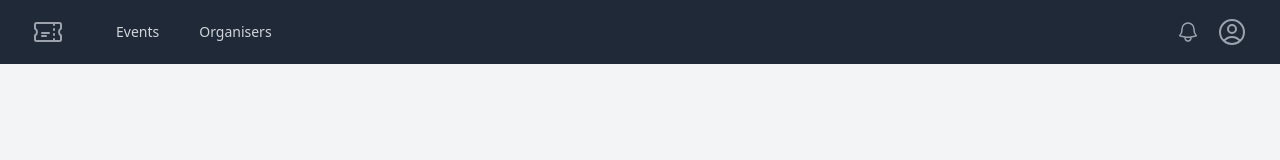
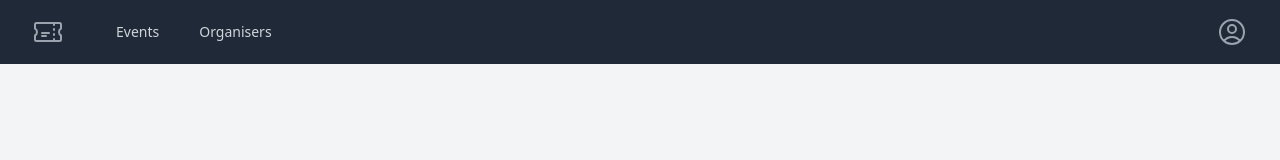
Before and after one commit to flaprimo/blockchain-developer-bootcamp-final-project, a Next.js app in the folder frontend/: page / in a window 1280 px wide. Shown: the top 160 px of the page. Built offline with nearby package versions, Linux system fonts and the light colour scheme.

Commit message:
set error message3

```diff
--- a/frontend/components/nav.js
+++ b/frontend/components/nav.js
@@ -90,13 +90,13 @@ const Nav = () => {
                 </div>
                 <div className="hidden md:block">
                   <div className="ml-4 flex items-center md:ml-6">
-                    <button
+                    {/* <button
                       type="button"
                       className="rounded-full bg-gray-800 p-1 text-gray-400 hover:text-white focus:outline-none focus:ring-2 focus:ring-white focus:ring-offset-2 focus:ring-offset-gray-800"
                     >
                       <span className="sr-only">View notifications</span>
                       <BellIcon className="h-6 w-6" aria-hidden="true" />
-                    </button>
+                    </button> */}
 
                     {/* Profile dropdown */}
                     <Menu as="div" className="relative ml-3">
@@ -181,7 +181,7 @@ const Nav = () => {
                 ))}
               </div>
               <div className="border-t border-gray-700 pt-4 pb-3">
-                {/* <div className="flex items-center px-5">
+                <div className="flex items-center px-5">
                   <div className="flex-shrink-0">
                     <UserCircleIcon
                       className="block h-10 w-10 text-gray-400 hover:text-white"
@@ -200,10 +200,10 @@ const Nav = () => {
                     type="button"
                     className="ml-auto flex-shrink-0 rounded-full bg-gray-800 p-1 text-gray-400 hover:text-white focus:outline-none focus:ring-2 focus:ring-white focus:ring-offset-2 focus:ring-offset-gray-800"
                   >
-                    <span className="sr-only">View notifications</span>
-                    <BellIcon className="h-6 w-6" aria-hidden="true" />
+                    {/* <span className="sr-only">View notifications</span>
+                    <BellIcon className="h-6 w-6" aria-hidden="true" /> */}
                   </button>
-                </div> */}
+                </div>
                 <div className="mt-3 space-y-1 px-2">
                   {userNavigation.map((item) => (
                     <Disclosure.Button
```
